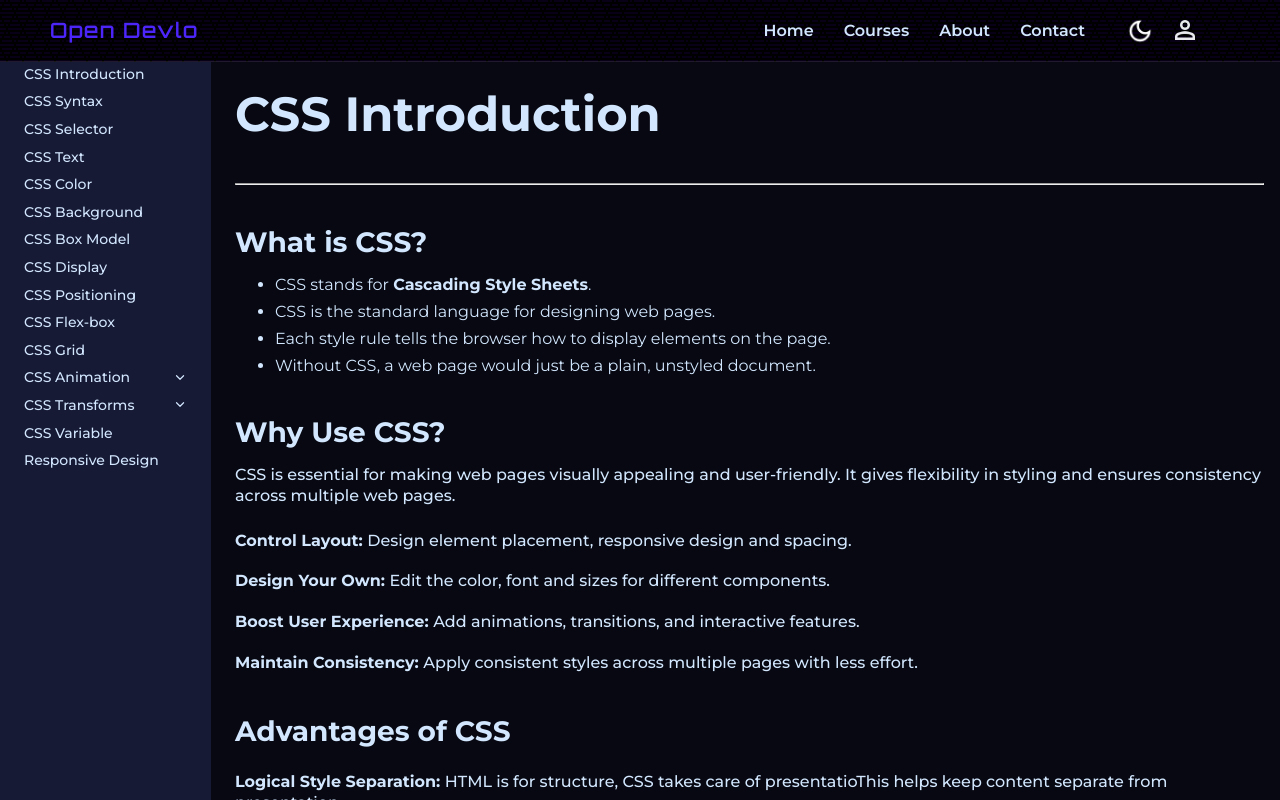
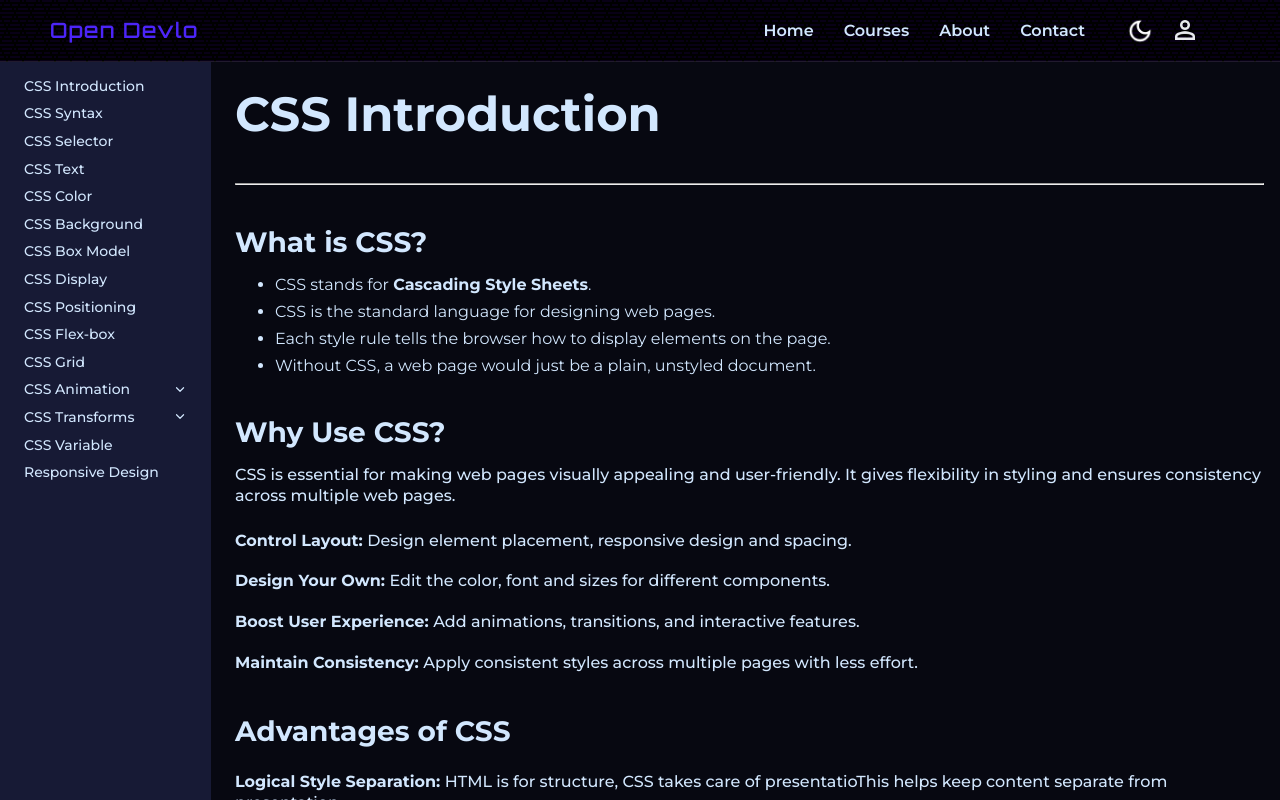
Before and after one commit to anshifmonz/open-devlo, a React app in the folder client/: page /courses/css/introduction in a window 1280 px wide. Shown: the top 800 px of the page. Built offline with nearby package versions, Linux system fonts and the light colour scheme; the HTML template or start-up script is replaced by a standard one.

Commit message:
style(sideBar): adjust position

```diff
--- a/client/src/styles/side-bar.css
+++ b/client/src/styles/side-bar.css
@@ -7,7 +7,8 @@ aside.sidebar{
   height: 100dvh;
   color: var(--text);
   overflow-y: scroll;
-    padding-top: 10px;
+  padding: 10px 0 100px;
+  margin-top: 12px;
 }
 aside::-webkit-scrollbar {
   width: 4px;
```
Lines whose indentation alone changed are shown as unchanged.
